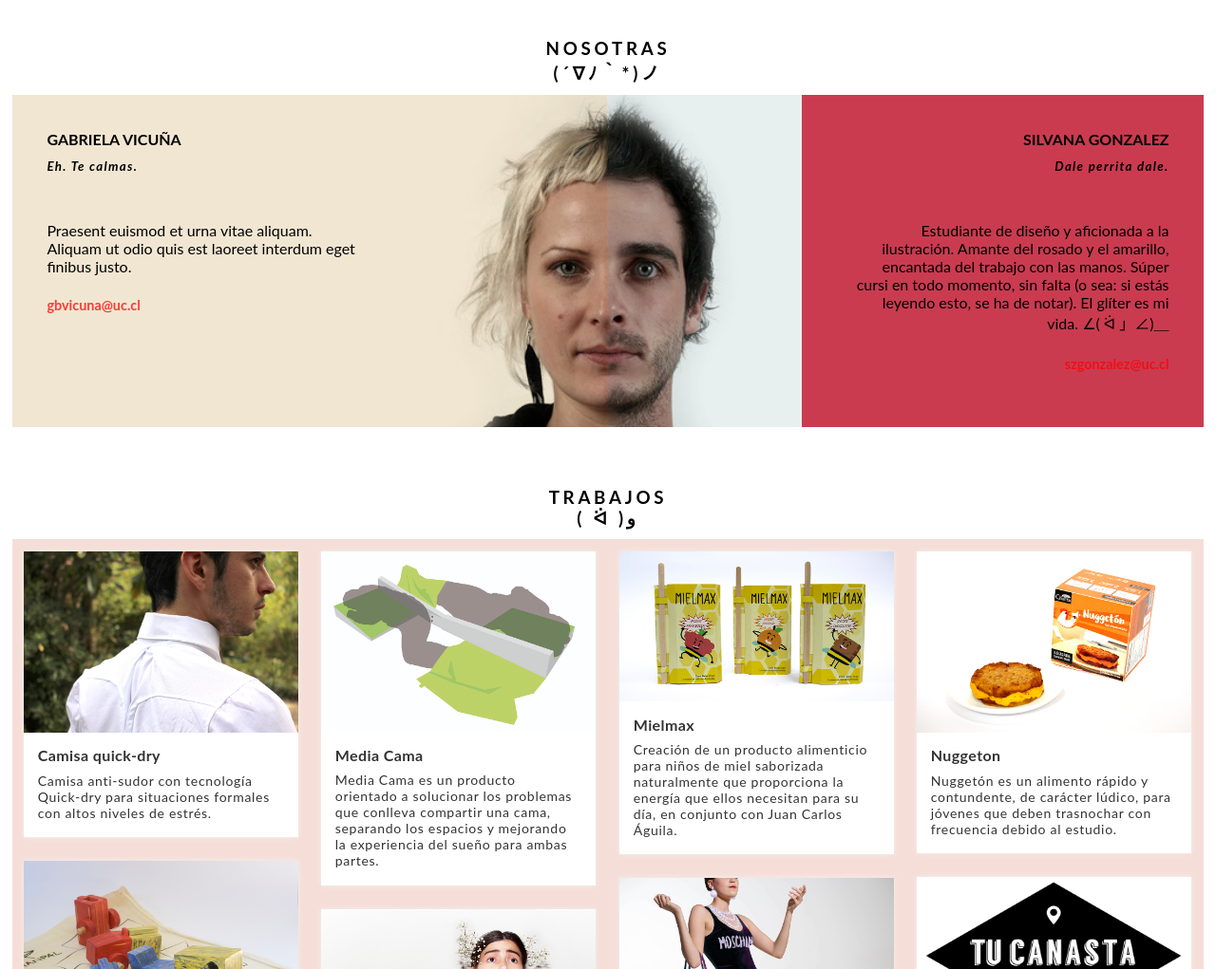
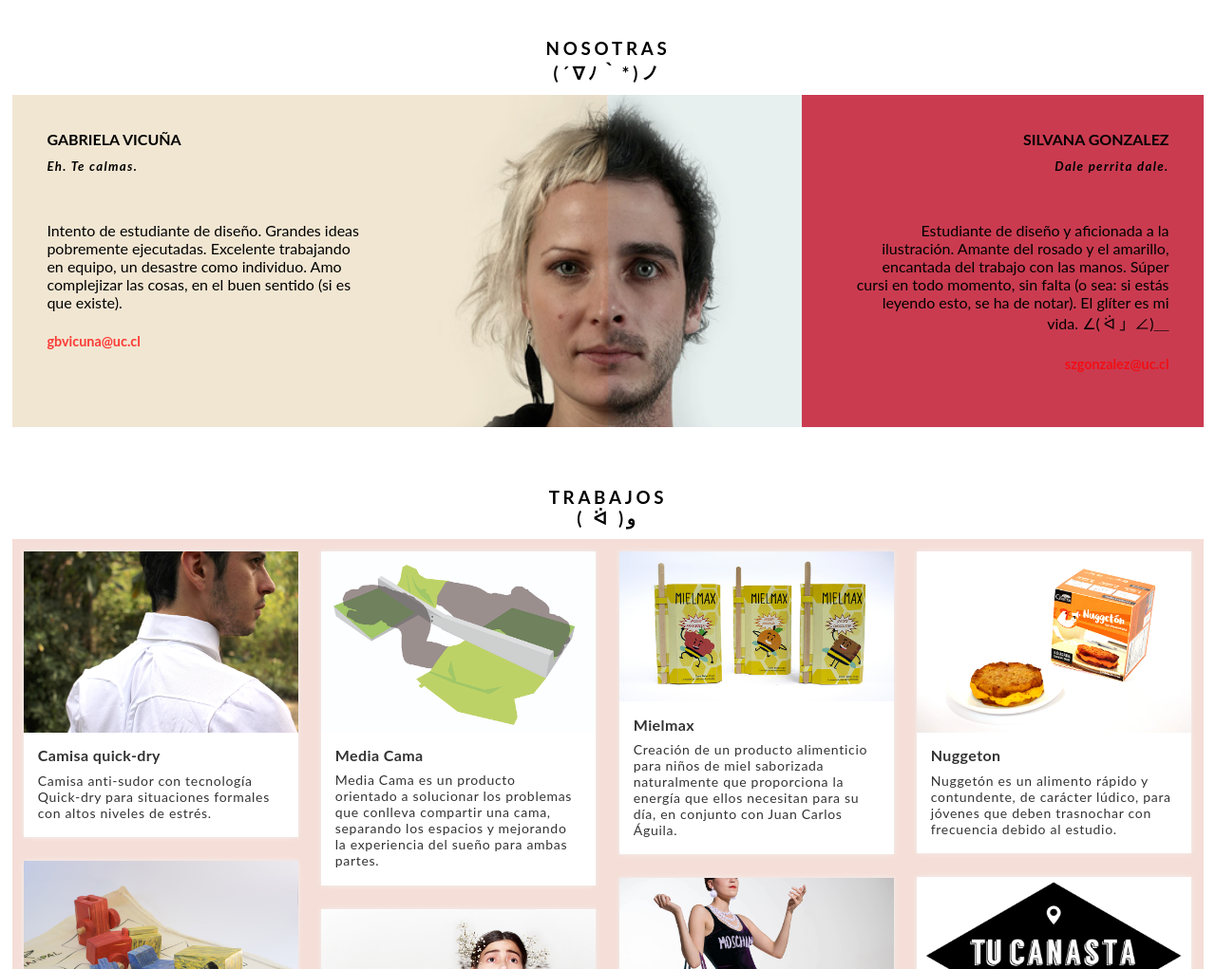
Before and after one commit to sillypeppers/gonzalez-vicuna, a plain HTML site: page index.html in a window 1280 px wide. Shown: the part 716-1737 px from the top of the page at 95% size. Drawn offline with Linux system fonts and the light colour scheme.

Commit message:
Update index.html

```diff
--- a/index.html
+++ b/index.html
@@ -79,7 +79,8 @@
 	<div class="dupla primera">
 		<h4>GABRIELA VICUÑA</h4>
 		<h5><i>Eh. Te calmas. </i></h5>
-		<p>Praesent euismod et urna vitae aliquam. Aliquam ut odio quis est laoreet interdum eget finibus justo.</p>
+		<p>Intento de estudiante de diseño. Grandes ideas pobremente ejecutadas. Excelente trabajando en equipo, un desastre como individuo.
+			Amo complejizar las cosas, en el buen sentido (si es que existe).</p>
 		<address><a href="mailto:gbvicuna@uc.cl">gbvicuna@uc.cl</a></address>
 	</div><!--/dupla primera-->
 	<div class="dupla segunda">
```
